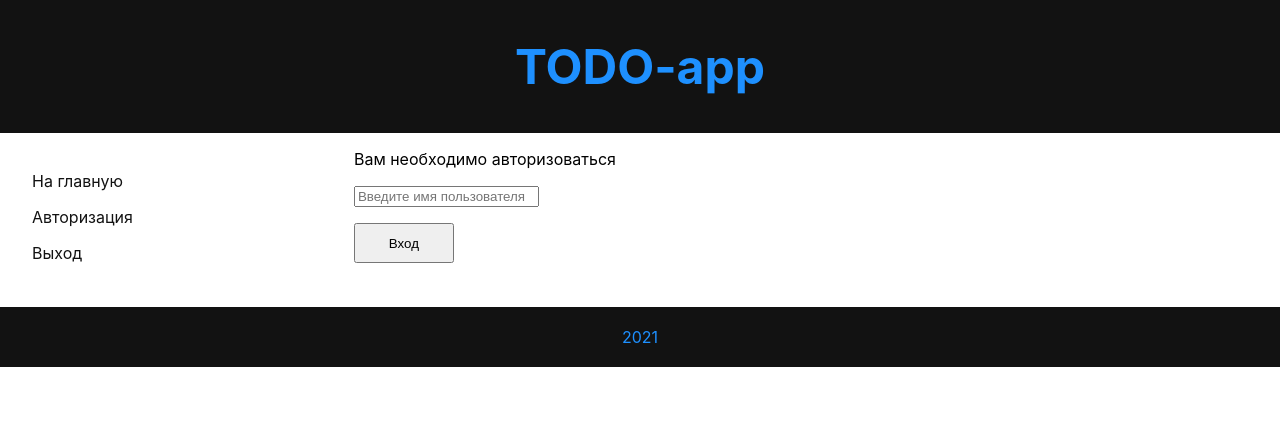
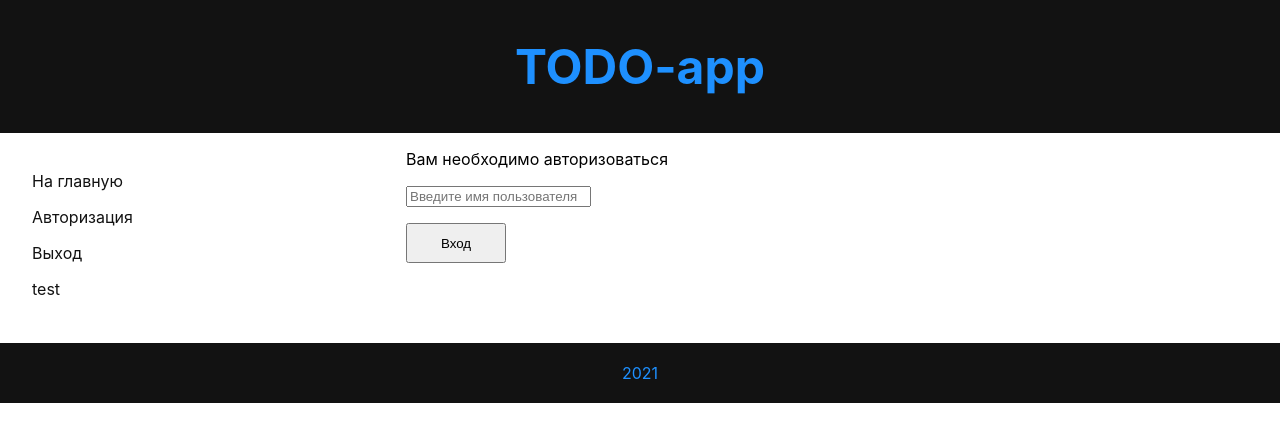
Before and after one commit to pdo9/todo-react, a React (Create React App) app: page /login in a window 1280 px wide. Shown: the top 442 px of the page. Built offline with nearby package versions, Linux system fonts and the light colour scheme.

Commit message:
Test usage mobx

```diff
--- a/src/components/TodoInput.js
+++ b/src/components/TodoInput.js
@@ -6,7 +6,7 @@ function TodoInpunt(props, ref) {
   function submitEventHandler(event) {
     event.preventDefault();
 
-    console.log('todoID', ref.current.todoID);
+    //console.log('todoID', ref.current.todoID);
 
     if (todoInputValue.trim()) {
       props.onEdit(todoInputValue);
--- a/src/components/TodoItem.js
+++ b/src/components/TodoItem.js
@@ -1,7 +1,8 @@
 import React, { useContext } from 'react';
 import todoContext from './todoContext';
+//import { observer } from 'mobx-react';
 
-export default function TodoItem(props) {
+export default (function TodoItem(props) {
   //console.log(props.todoItem);
 
   let todoItemClassName = props.todoItem.isActive
@@ -30,7 +31,7 @@ export default function TodoItem(props) {
       </button>
     </li>
   );
-}
+});
 
 function getTodoItemText(props) {
   let text = `${props.todoItem.text}`;
--- a/src/components/baseContent/BodyContent.js
+++ b/src/components/baseContent/BodyContent.js
@@ -34,6 +34,8 @@ export default function BodyContent() {
               <Route path='/auth' exact>
                 <AuthExample />
               </Route>
+
+              <Route path='test' exact></Route>
             </Switch>
           </BrowserRouter>
         </ProvideAuth>
--- a/src/components/baseContent/SidebarContent.js
+++ b/src/components/baseContent/SidebarContent.js
@@ -13,6 +13,9 @@ export default function SidebarBase() {
         <a className='nav-link' href='/logout'>
           Выход
         </a>
+        <a className='nav-link' href='/test'>
+          test
+        </a>
       </nav>
     </aside>
   );
--- a/src/components/pages/home.js
+++ b/src/components/pages/home.js
@@ -4,10 +4,13 @@ import TodoList from '../TodoList';
 import todoContext from '../todoContext';
 import TodoObject from '../todoStorage/TodoObject';
 import TodoStorage from '../todoStorage/TodoStorage';
+//import { observer } from 'mobx-react';
+//import { TodoStore } from '../stores/TodoStore';
 
 const KEY_AUTHORIZED_USER_NAME = 'userName';
+//const todoStore = new TodoStore();
 
-export const Home = () => {
+export const Home = /*observer*/ () => {
   const storage = new TodoStorage();
   const [todoList, setTodoListState] = React.useState(getTodoList());
   const inputElementRef = React.useRef();
@@ -117,6 +120,7 @@ export const Home = () => {
             {todoList.length ? (
               <TodoList
                 todoList={todoList}
+                //todoList2={todoStore.getTodoList}
                 onCheckBoxClick={changeTodoItemStatus}
                 onDoubleClickItem={todoInputSetFocus}
               ></TodoList>
--- /dev/null
+++ b/src/components/stores/TodoStore.js
@@ -0,0 +1,32 @@
+import { action, makeObservable, observable } from 'mobx';
+import TodoStorage from '../todoStorage/TodoStorage';
+
+const storage = new TodoStorage();
+
+export class TodoStore {
+  constructor() {
+    makeObservable(this, {
+      todoList: observable,
+      getTodoList: action,
+      // addTodoItem: action,
+      // editTodoItem: action,
+      // removeTodoItem: action,
+    });
+  }
+
+  todoList = [];
+
+  getTodoList = () => {
+    this.todoList = storage.getTodosFromStorage();
+    console.log('getTodoList:', this.todoList);
+    //this.todoList = [{ id: 1629882607953, isActive: true, text: 'sdfdsf' }];
+  };
+
+  // addTodoItem = () => {};
+
+  // editTodoItem = () => {};
+
+  // editTodoItem = () => {};
+
+  // removeTodoItem = () => {};
+}
```
Also changed, not shown: src/components/TodoList.js (+5 -2 lines).
